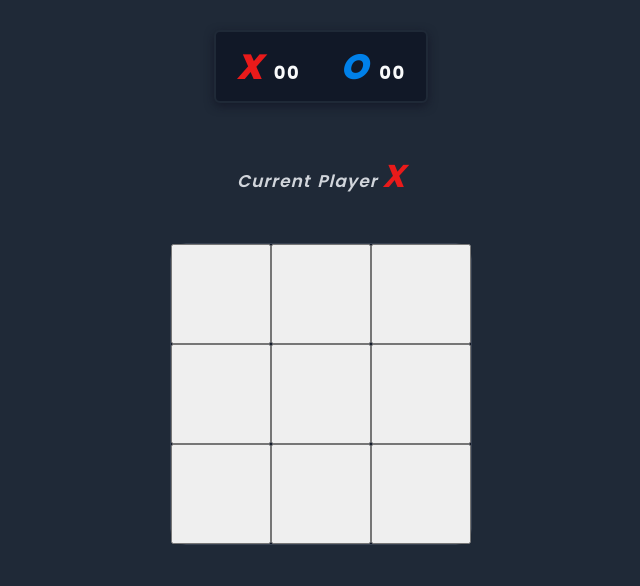
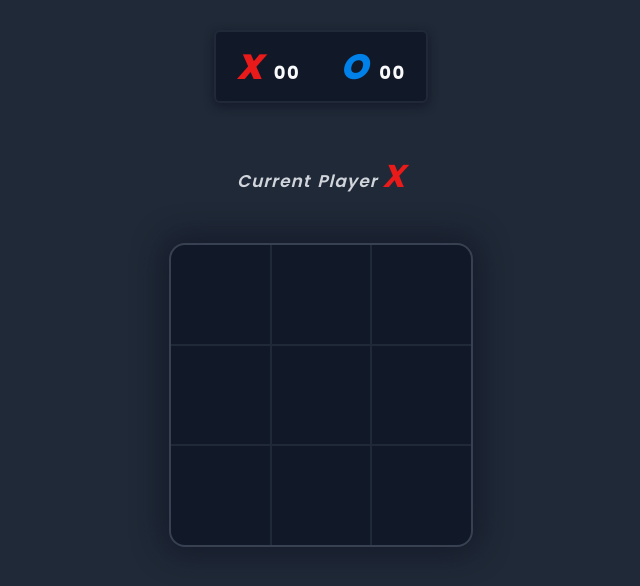
Before and after one commit to Mohamed-Goma-MG/Tic-Tac-Toe, a React (Vite) app: page / in a window 1280 px wide. Shown: the top 586 px of the page, without its empty margins (319-959 px from the left). Built offline with nearby package versions, Linux system fonts and the light colour scheme.

Commit message:
update: enhance game board style

```diff
--- a/src/components/GameBoard/style.module.css
+++ b/src/components/GameBoard/style.module.css
@@ -1,12 +1,15 @@
 .board {
   display: grid;
   grid-template-columns: repeat(3, 1fr);
+  grid-template-rows: repeat(3, 1fr);
   width: 300px;
   aspect-ratio: 1/1;
   margin: auto;
+  border: 2px solid var(--bg-light);
+  border-radius: var(--br-lg);
   background-color: var(--bg-dark);
-  border: 1px solid var(--bg-light);
-  border-radius: var(--br-lg);
+  overflow: hidden;
+  box-shadow: 0 0 30px 5px var(--shadow-dark);
 }
 .board > * {
   display: flex;
@@ -14,4 +17,12 @@
   justify-content: center;
   font-size: 40px;
   font-weight: 500;
+  color: white;
+  border: none;
+  background-color: transparent;
+  outline: 0.5px solid var(--bg-med);
+  transition: background-color 0.2s;
 }
+.board > *:hover {
+  background-color: #ffffff0a;
+}
```
